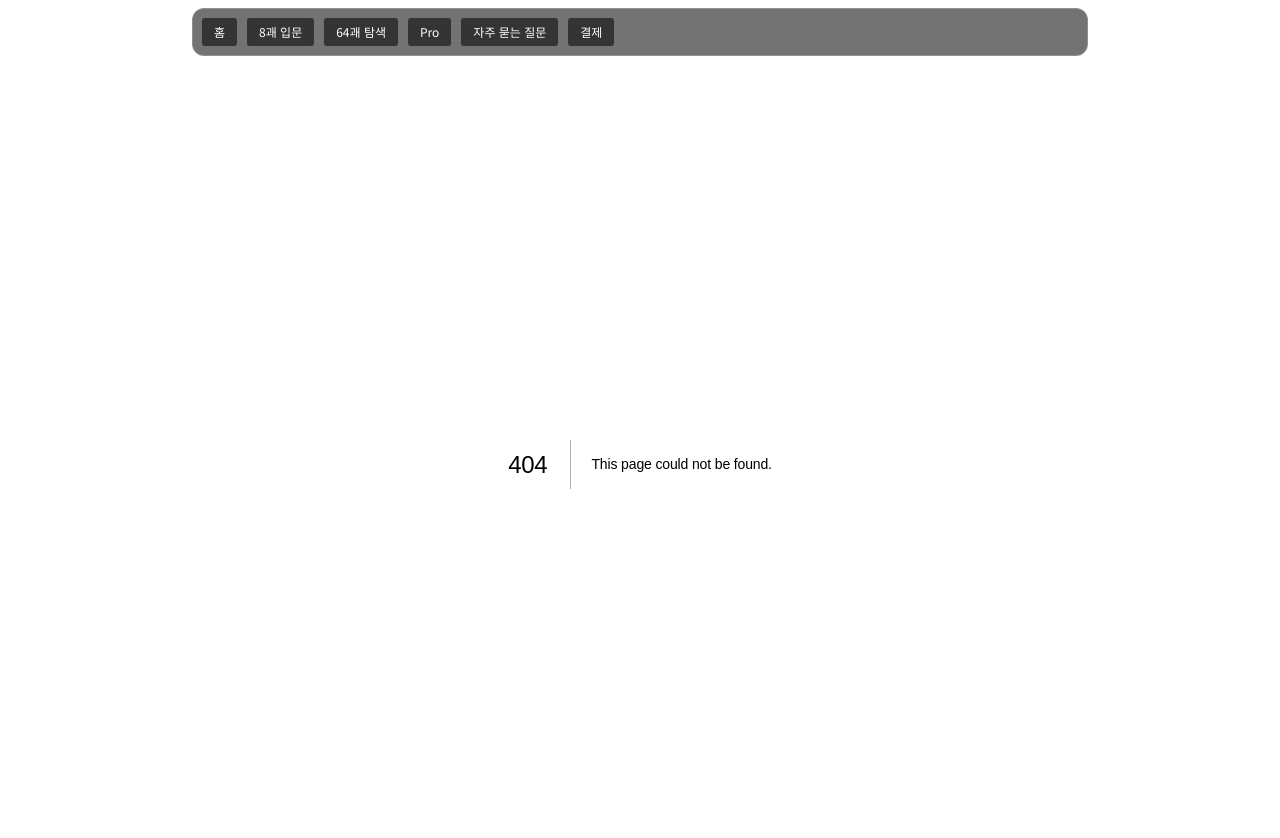
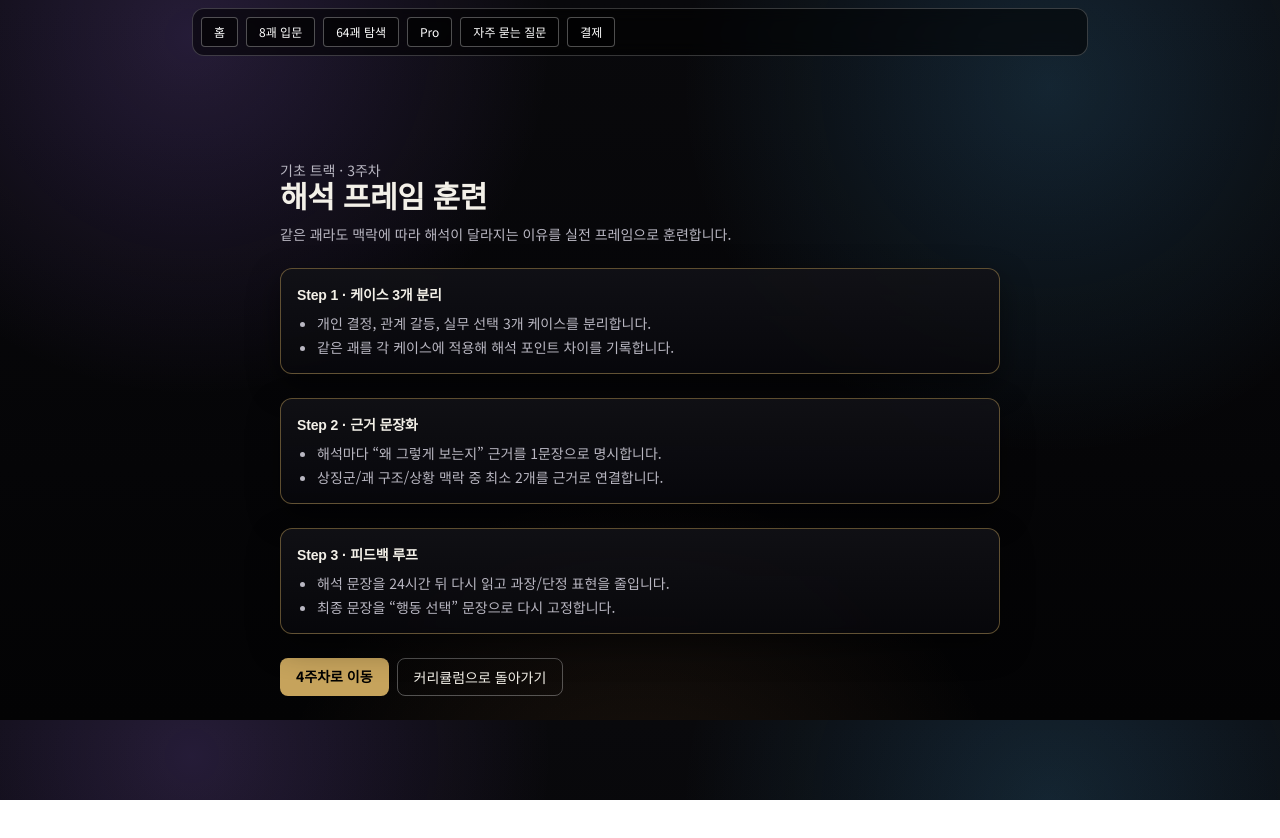
Before and after one commit to kinddragon1224/iching-learning-web, a Next.js app: page /programs/basic-track/week-3 in a window 1280 px wide. Before the commit this address had no page. Shown: the top 838 px of the page. After the commit the page ends 800 px from the top, so only its background shows below. Built offline with nearby package versions, Linux system fonts and the light colour scheme.

Commit message:
Complete basic track content with week 3 and week 4 pages

```diff
--- a/app/programs/basic-track/page.tsx
+++ b/app/programs/basic-track/page.tsx
@@ -23,11 +23,13 @@ const weeks = [
     title: "3주차 · 해석 프레임 훈련",
     goal: "같은 괘를 상황별로 다르게 해석하는 기준을 익힌다.",
     tasks: ["케이스 3개 해석", "해석 근거 문장화", "피드백 기반 수정"],
+    href: "/programs/basic-track/week-3",
   },
   {
     title: "4주차 · 적용과 정리",
     goal: "학습 내용을 실무/일상 의사결정에 연결한다.",
     tasks: ["적용 보고서 1회", "재사용 템플릿 정리", "다음 학습 계획 수립"],
+    href: "/programs/basic-track/week-4",
   },
 ];
 
--- /dev/null
+++ b/app/programs/basic-track/week-3/page.tsx
@@ -0,0 +1,48 @@
+import Link from "next/link";
+
+export default function BasicTrackWeek3Page() {
+  return (
+    <main className="mx-auto max-w-3xl space-y-6 p-6 pt-24">
+      <header>
+        <p className="text-sm text-[var(--text-muted)]">기초 트랙 · 3주차</p>
+        <h1 className="text-3xl font-bold">해석 프레임 훈련</h1>
+        <p className="mt-2 text-sm text-[var(--text-muted)]">
+          같은 괘라도 맥락에 따라 해석이 달라지는 이유를 실전 프레임으로 훈련합니다.
+        </p>
+      </header>
+
+      <section className="paper-panel rounded-xl p-4 space-y-2 text-sm">
+        <h2 className="font-semibold">Step 1 · 케이스 3개 분리</h2>
+        <ul className="list-disc pl-5 text-[var(--text-muted)] space-y-1">
+          <li>개인 결정, 관계 갈등, 실무 선택 3개 케이스를 분리합니다.</li>
+          <li>같은 괘를 각 케이스에 적용해 해석 포인트 차이를 기록합니다.</li>
+        </ul>
+      </section>
+
+      <section className="paper-panel rounded-xl p-4 space-y-2 text-sm">
+        <h2 className="font-semibold">Step 2 · 근거 문장화</h2>
+        <ul className="list-disc pl-5 text-[var(--text-muted)] space-y-1">
+          <li>해석마다 “왜 그렇게 보는지” 근거를 1문장으로 명시합니다.</li>
+          <li>상징군/괘 구조/상황 맥락 중 최소 2개를 근거로 연결합니다.</li>
+        </ul>
+      </section>
+
+      <section className="paper-panel rounded-xl p-4 space-y-2 text-sm">
+        <h2 className="font-semibold">Step 3 · 피드백 루프</h2>
+        <ul className="list-disc pl-5 text-[var(--text-muted)] space-y-1">
+          <li>해석 문장을 24시간 뒤 다시 읽고 과장/단정 표현을 줄입니다.</li>
+          <li>최종 문장을 “행동 선택” 문장으로 다시 고정합니다.</li>
+        </ul>
+      </section>
+
+      <div className="flex flex-wrap gap-2 text-sm">
+        <Link href="/programs/basic-track/week-4" className="rounded-lg bg-[var(--gold-line)] px-4 py-2 font-semibold text-black">
+          4주차로 이동
+        </Link>
+        <Link href="/programs/basic-track" className="rounded-lg border border-white/30 px-4 py-2">
+          커리큘럼으로 돌아가기
+        </Link>
+      </div>
+    </main>
+  );
+}
--- /dev/null
+++ b/app/programs/basic-track/week-4/page.tsx
@@ -0,0 +1,48 @@
+import Link from "next/link";
+
+export default function BasicTrackWeek4Page() {
+  return (
+    <main className="mx-auto max-w-3xl space-y-6 p-6 pt-24">
+      <header>
+        <p className="text-sm text-[var(--text-muted)]">기초 트랙 · 4주차</p>
+        <h1 className="text-3xl font-bold">적용과 정리</h1>
+        <p className="mt-2 text-sm text-[var(--text-muted)]">
+          학습 내용을 실제 선택과 운영 루틴에 연결해, 반복 가능한 개인 프레임으로 정리합니다.
+        </p>
+      </header>
+
+      <section className="paper-panel rounded-xl p-4 space-y-2 text-sm">
+        <h2 className="font-semibold">Step 1 · 적용 보고서 1회</h2>
+        <ul className="list-disc pl-5 text-[var(--text-muted)] space-y-1">
+          <li>최근 2주 내 실제 결정 1건을 골라 해석 적용 과정을 작성합니다.</li>
+          <li>결과와 한계를 분리해 기록합니다.</li>
+        </ul>
+      </section>
+
+      <section className="paper-panel rounded-xl p-4 space-y-2 text-sm">
+        <h2 className="font-semibold">Step 2 · 재사용 템플릿 고정</h2>
+        <ul className="list-disc pl-5 text-[var(--text-muted)] space-y-1">
+          <li>내가 자주 쓰는 해석 문장 틀 3개를 고정합니다.</li>
+          <li>질문 템플릿 3개(상황/근거/행동)도 함께 고정합니다.</li>
+        </ul>
+      </section>
+
+      <section className="paper-panel rounded-xl p-4 space-y-2 text-sm">
+        <h2 className="font-semibold">Step 3 · 다음 학습 계획</h2>
+        <ul className="list-disc pl-5 text-[var(--text-muted)] space-y-1">
+          <li>약점 영역 1개(예: 구조 해석/문장화/적용)를 지정합니다.</li>
+          <li>다음 4주 학습 목표를 1문장으로 작성합니다.</li>
+        </ul>
+      </section>
+
+      <div className="flex flex-wrap gap-2 text-sm">
+        <Link href="/pro" className="rounded-lg bg-[var(--gold-line)] px-4 py-2 font-semibold text-black">
+          실전 트랙 보기
+        </Link>
+        <Link href="/programs/basic-track" className="rounded-lg border border-white/30 px-4 py-2">
+          커리큘럼으로 돌아가기
+        </Link>
+      </div>
+    </main>
+  );
+}
```
